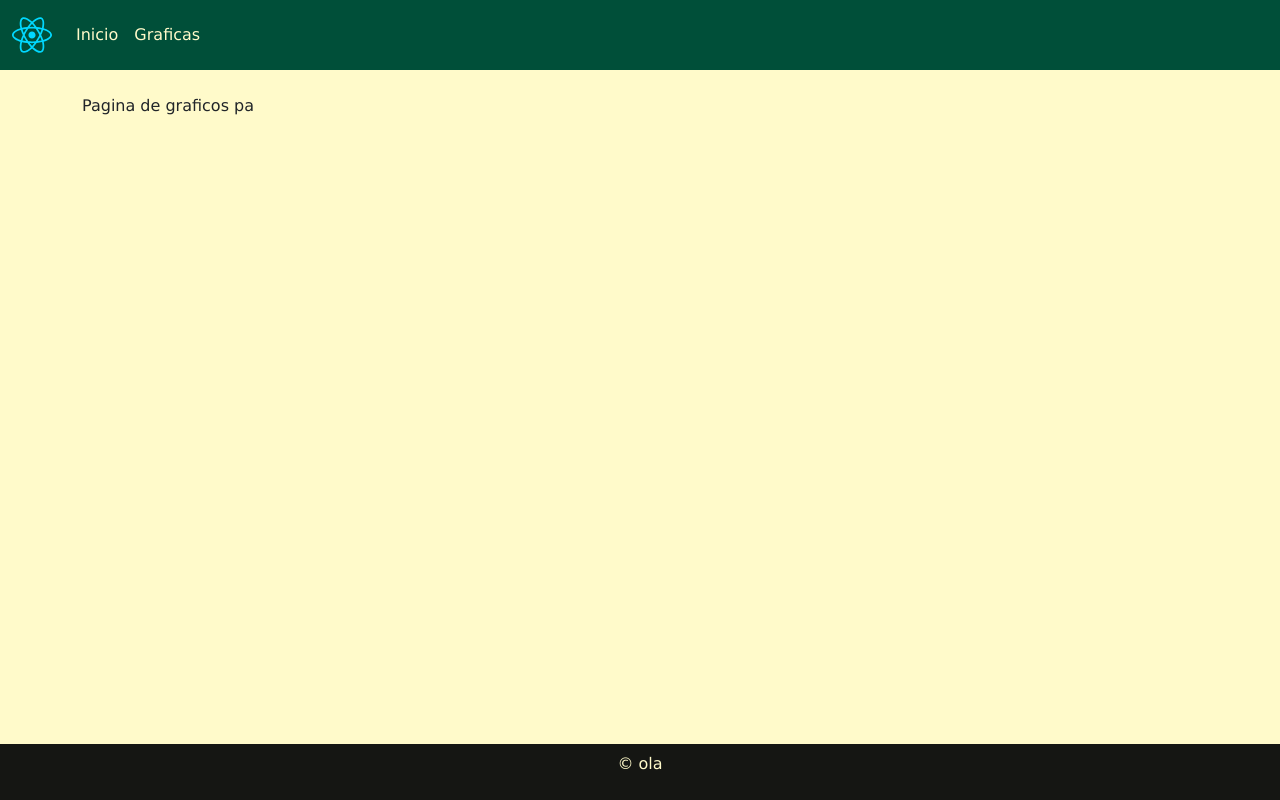
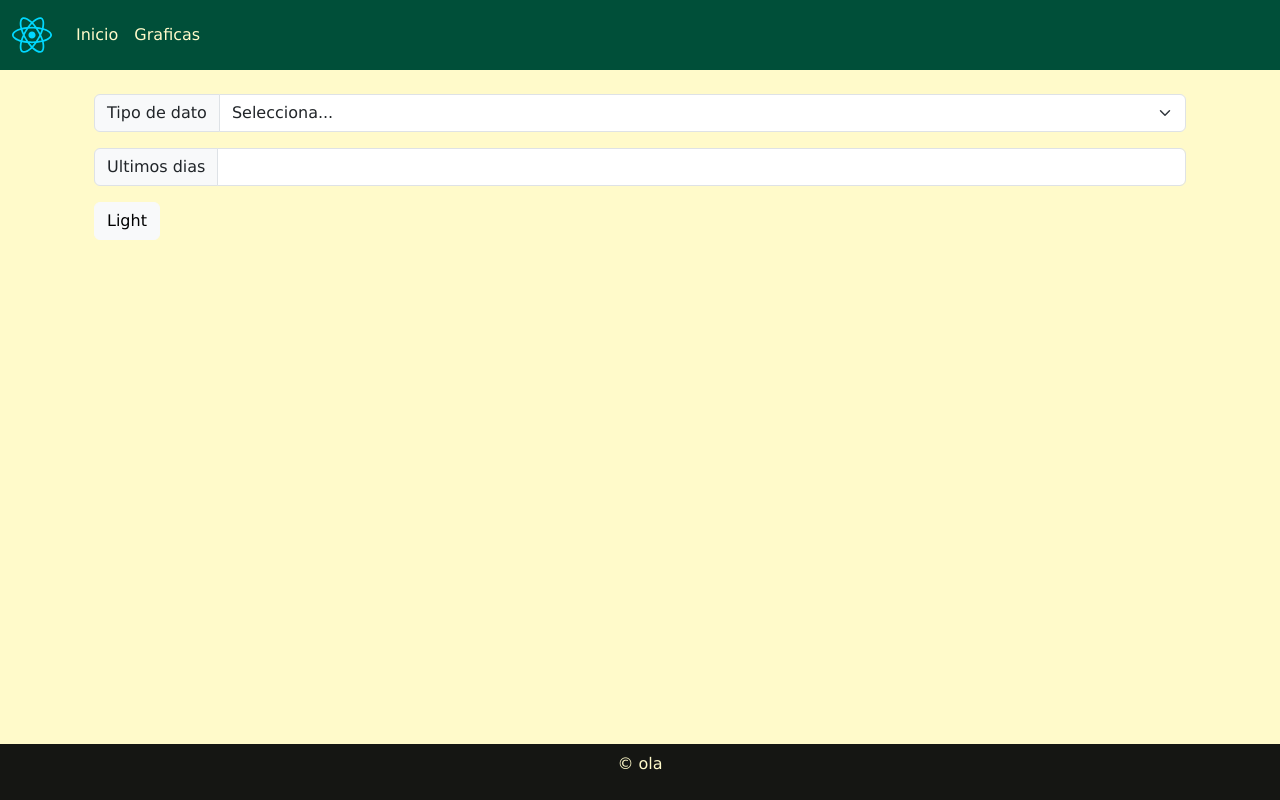
Before and after one commit to JuanAmaya14/MiPlanta, a React (Vite) app in the folder FRONTEND/MiPlantaFront/: page /graficas in a window 1280 px wide. Built offline with nearby package versions, Linux system fonts and the light colour scheme; no server answers.

Commit message:
formulario para grafico

```diff
--- a/FRONTEND/MiPlantaFront/index.html
+++ b/FRONTEND/MiPlantaFront/index.html
@@ -17,6 +17,7 @@
   <script src="https://cdn.jsdelivr.net/npm/bootstrap@5.3.8/dist/js/bootstrap.bundle.min.js"
     integrity="sha384-FKyoEForCGlyvwx9Hj09JcYn3nv7wiPVlz7YYwJrWVcXK/BmnVDxM+D2scQbITxI"
     crossorigin="anonymous"></script>
+    <script src="https://cdn.jsdelivr.net/npm/chart.js"></script>
 </body>
 
 </html>
--- a/FRONTEND/MiPlantaFront/package.json
+++ b/FRONTEND/MiPlantaFront/package.json
@@ -11,7 +11,9 @@
   },
   "dependencies": {
     "axios": "^1.13.6",
+    "chart.js": "^4.5.1",
     "react": "^19.2.0",
+    "react-chartjs-2": "^5.3.1",
     "react-dom": "^19.2.0",
     "react-router-dom": "^7.13.1",
     "sass": "^1.98.0"
--- /dev/null
+++ b/FRONTEND/MiPlantaFront/src/components/FormGraficos.jsx
@@ -0,0 +1,60 @@
+import { useState } from "react";
+
+function FormGraficos() {
+  const [tipoDato, setTipoDato] = useState("");
+  const [ultimosDias, setUltimosDias] = useState("");
+
+  const Obtenerdato = (e) => {
+    e.preventDefault(); // evita recargar la página
+    console.log(tipoDato);
+    console.log(ultimosDias);
+  };
+
+  return (
+    <>
+      <main className="container">
+        <form>
+          <div className="input-group mb-3">
+            <label className="input-group-text" htmlFor="inputGroupSelect01">
+              Tipo de dato
+            </label>
+
+            <select
+              className="form-select"
+              id="inputGroupSelect01"
+              value={tipoDato}
+              onChange={(e) => setTipoDato(e.target.value)}
+            >
+              <option value="0">Selecciona...</option>
+              <option value="1">Humedad</option>
+              <option value="2">Temperatura</option>
+            </select>
+          </div>
+
+          <div className="input-group mb-3">
+            <span className="input-group-text" id="inputGroup-sizing-default">
+              Ultimos dias
+            </span>
+            <input
+              type="number"
+              className="form-control"
+              aria-label="Sizing example input"
+              aria-describedby="inputGroup-sizing-default"
+              value={ultimosDias}
+              onChange={(e) => setUltimosDias(e.target.value)}
+            />
+          </div>
+
+          <button onClick={Obtenerdato} type="button" className="btn btn-light">
+            Light
+          </button>
+        </form>
+
+
+
+      </main>
+    </>
+  );
+}
+
+export default FormGraficos;
--- a/FRONTEND/MiPlantaFront/src/pages/PaginaGraficos.jsx
+++ b/FRONTEND/MiPlantaFront/src/pages/PaginaGraficos.jsx
@@ -1,12 +1,13 @@
 import Footer from "../components/Footer";
+import FormGraficos from "../components/FormGraficos";
 import Header from "../components/Header";
 
 function PaginaGraficos() {
   return (
     <>
       <Header />
-      <main class="container">
-        <p>Pagina de graficos pa</p>
+      <main className="container">
+        <FormGraficos />
       </main>
       <Footer />
     </>
```
Also changed, not shown: FRONTEND/MiPlantaFront/src/components/GenerarGrafico.jsx (added), 2 other files (tests, documents, lock files or other folders).
